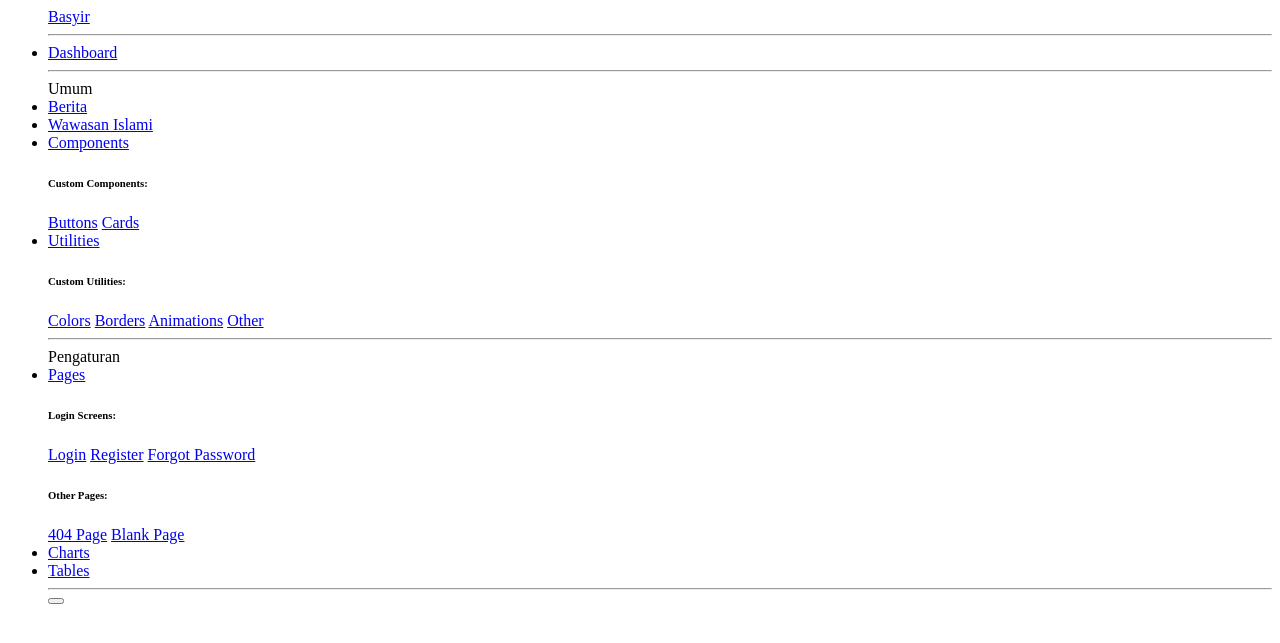
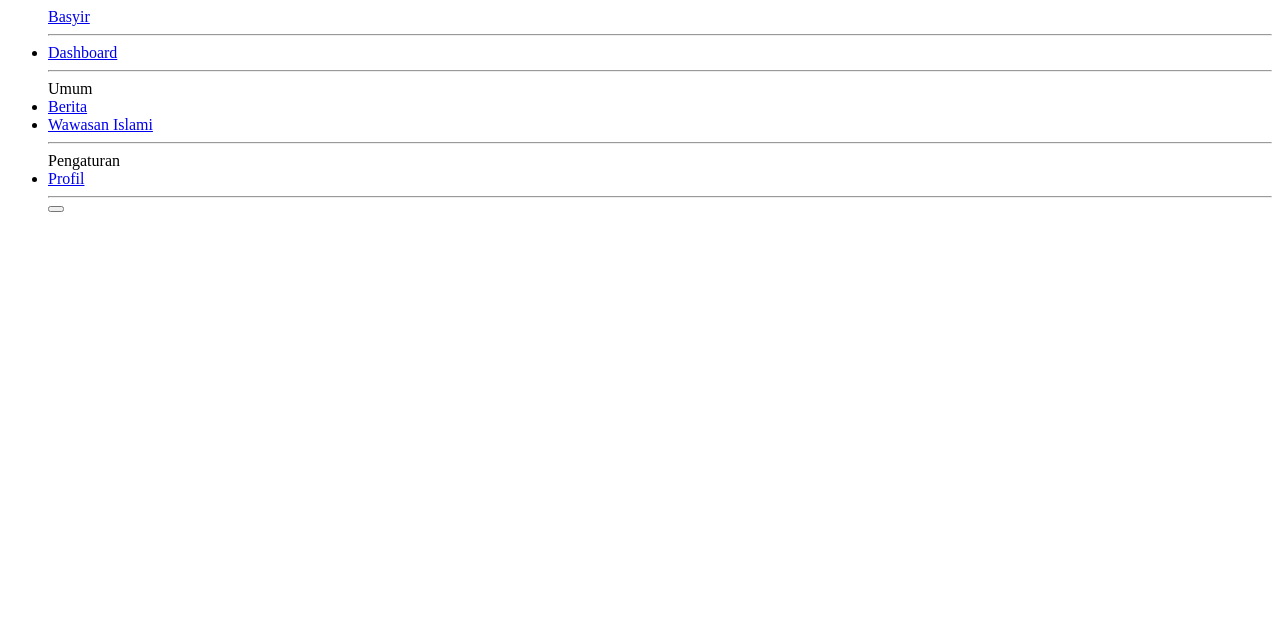
Before and after one commit to brada1604/basyir_web, a CodeIgniter 4 app: the page made by app/Views/layout/v_sidebar.php in a window 1280 px wide. Shown: the top 643 px of the page. Run offline with PHP 8.4 and a stand-in for CodeIgniter, Linux system fonts and the light colour scheme; the template is opened without the code that fills it, so the values that code supplies are empty; some libraries are stand-ins or nearby versions.

Commit message:
update sidebar

```diff
--- a/app/Views/layout/v_sidebar.php
+++ b/app/Views/layout/v_sidebar.php
@@ -48,41 +48,6 @@
                 </li>
             <?php endif ?>
 
-            <!-- Nav Item - Pages Collapse Menu -->
-            <li class="nav-item">
-                <a class="nav-link collapsed" href="#" data-toggle="collapse" data-target="#collapseTwo"
-                    aria-expanded="true" aria-controls="collapseTwo">
-                    <i class="fas fa-fw fa-cog"></i>
-                    <span>Components</span>
-                </a>
-                <div id="collapseTwo" class="collapse" aria-labelledby="headingTwo" data-parent="#accordionSidebar">
-                    <div class="bg-white py-2 collapse-inner rounded">
-                        <h6 class="collapse-header">Custom Components:</h6>
-                        <a class="collapse-item" href="buttons.html">Buttons</a>
-                        <a class="collapse-item" href="cards.html">Cards</a>
-                    </div>
-                </div>
-            </li>
-
-            <!-- Nav Item - Utilities Collapse Menu -->
-            <li class="nav-item">
-                <a class="nav-link collapsed" href="#" data-toggle="collapse" data-target="#collapseUtilities"
-                    aria-expanded="true" aria-controls="collapseUtilities">
-                    <i class="fas fa-fw fa-wrench"></i>
-                    <span>Utilities</span>
-                </a>
-                <div id="collapseUtilities" class="collapse" aria-labelledby="headingUtilities"
-                    data-parent="#accordionSidebar">
-                    <div class="bg-white py-2 collapse-inner rounded">
-                        <h6 class="collapse-header">Custom Utilities:</h6>
-                        <a class="collapse-item" href="utilities-color.html">Colors</a>
-                        <a class="collapse-item" href="utilities-border.html">Borders</a>
-                        <a class="collapse-item" href="utilities-animation.html">Animations</a>
-                        <a class="collapse-item" href="utilities-other.html">Other</a>
-                    </div>
-                </div>
-            </li>
-
             <!-- Divider -->
             <hr class="sidebar-divider">
 
@@ -91,39 +56,11 @@
                 Pengaturan
             </div>
 
-            <!-- Nav Item - Pages Collapse Menu -->
-            <li class="nav-item">
-                <a class="nav-link collapsed" href="#" data-toggle="collapse" data-target="#collapsePages"
-                    aria-expanded="true" aria-controls="collapsePages">
-                    <i class="fas fa-fw fa-folder"></i>
-                    <span>Pages</span>
-                </a>
-                <div id="collapsePages" class="collapse" aria-labelledby="headingPages" data-parent="#accordionSidebar">
-                    <div class="bg-white py-2 collapse-inner rounded">
-                        <h6 class="collapse-header">Login Screens:</h6>
-                        <a class="collapse-item" href="login.html">Login</a>
-                        <a class="collapse-item" href="register.html">Register</a>
-                        <a class="collapse-item" href="forgot-password.html">Forgot Password</a>
-                        <div class="collapse-divider"></div>
-                        <h6 class="collapse-header">Other Pages:</h6>
-                        <a class="collapse-item" href="404.html">404 Page</a>
-                        <a class="collapse-item" href="blank.html">Blank Page</a>
-                    </div>
-                </div>
-            </li>
-
-            <!-- Nav Item - Charts -->
-            <li class="nav-item">
-                <a class="nav-link" href="charts.html">
-                    <i class="fas fa-fw fa-chart-area"></i>
-                    <span>Charts</span></a>
-            </li>
-
             <!-- Nav Item - Tables -->
             <li class="nav-item">
                 <a class="nav-link" href="tables.html">
-                    <i class="fas fa-fw fa-table"></i>
-                    <span>Tables</span></a>
+                    <i class="fas fa-fw fa-user"></i>
+                    <span>Profil</span></a>
             </li>
 
             <!-- Divider -->
```
Also changed, not shown: 1 other file.
